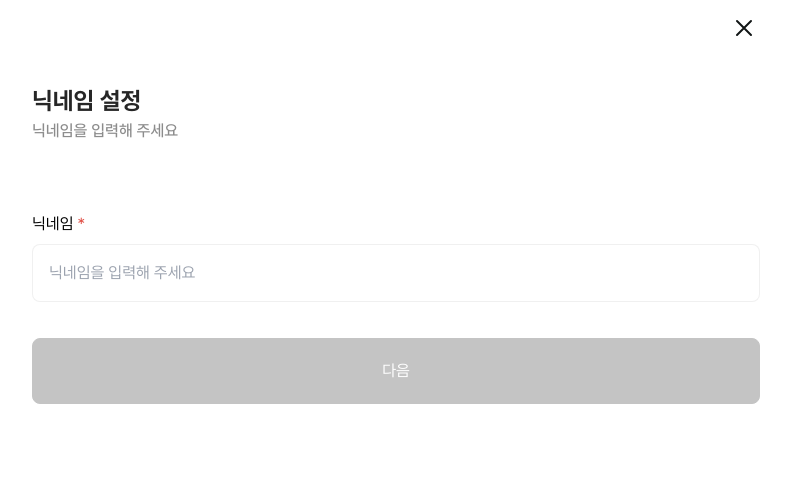
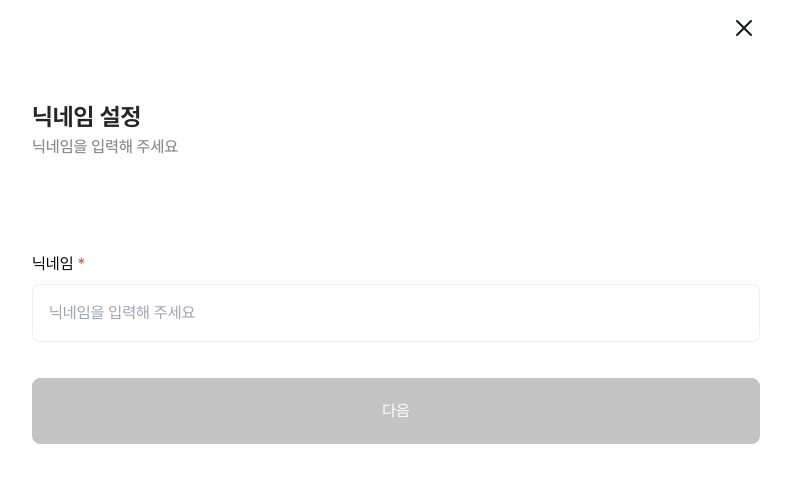
Before and after one commit to petD-ary/petDiary, a Next.js app: page /account in a window 1280 px wide. Shown: the top 482 px of the page, without its empty margins (244-1035 px from the left). Built offline with nearby package versions, Linux system fonts and the light colour scheme.

Commit message:
design: Heading 컴포넌트 padding 값 수정

```diff
--- a/app/components/Account/Heading/index.tsx
+++ b/app/components/Account/Heading/index.tsx
@@ -9,7 +9,7 @@ interface HeadingProps {
 
 const Heading = ({ title, subTitle }: HeadingProps) => {
   return (
-    <div className='flex flex-col gap-2'>
+    <div className='flex flex-col gap-2 pt-4 pb-6'>
       <Title1 className='text-text-title'>{title}</Title1>
       <SubTitle className='text-text-secondary'>{subTitle}</SubTitle>
     </div>
```
